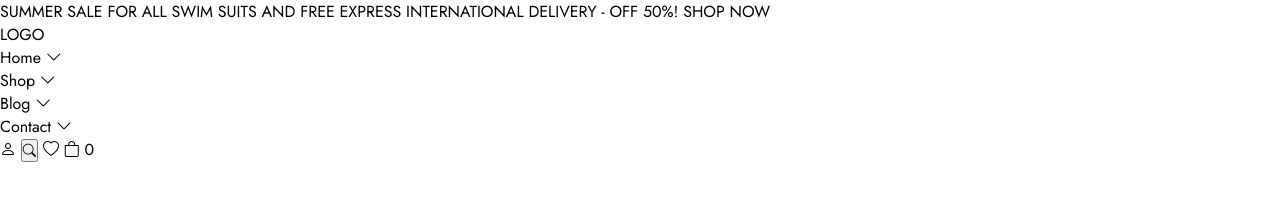
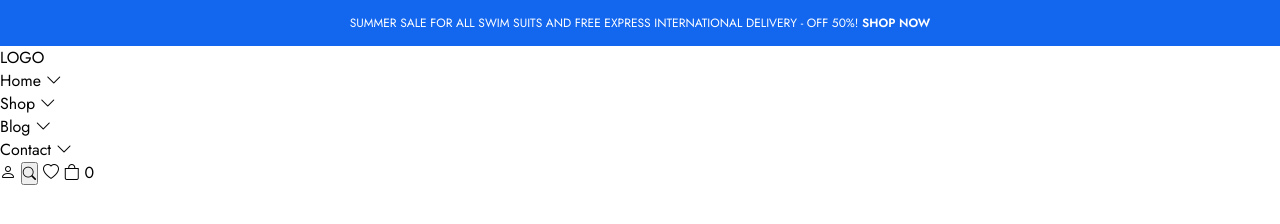
Before and after one commit to sinansaricayir/e-commerce-project, a plain HTML site: page index.html in a window 1280 px wide. Drawn offline with nearby package versions, Linux system fonts and the light colour scheme.

Commit message:
header-css

```diff
--- a/style.css
+++ b/style.css
@@ -22,3 +22,18 @@ a{
 h1,h2,h3,h4,h5,h6,p{
     margin: 0;
 }
+
+/* ! header start */
+.global-notification{
+    background-color: #1367ef;
+    color: white;
+    padding: 14px 0;
+    text-align: center;
+    font-size: 12px;
+}
+
+.global-notification a{
+    color: white;
+    font-weight: 600;
+}
+/* ! header end */
```
